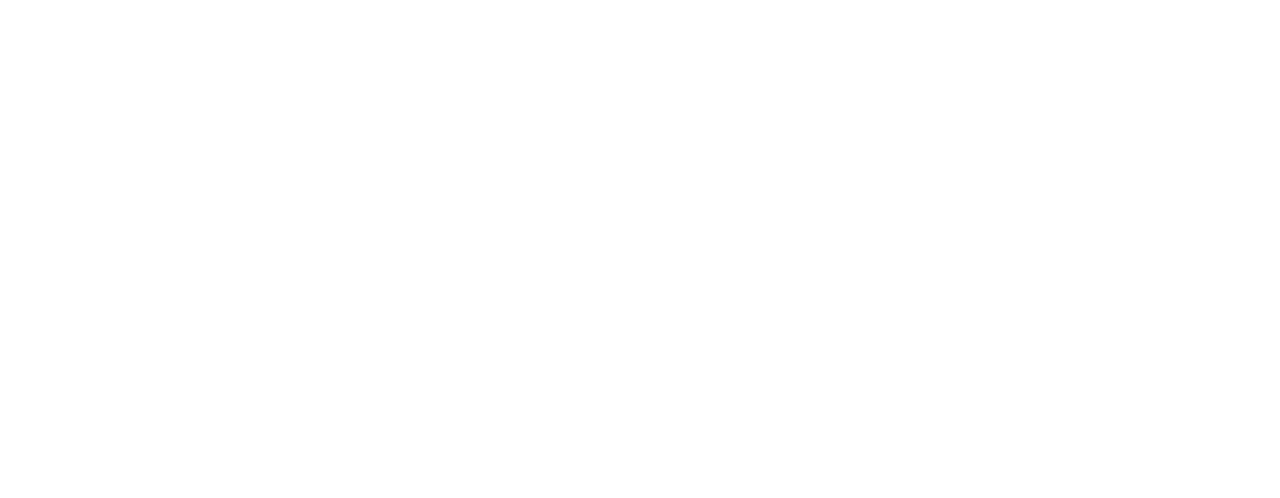
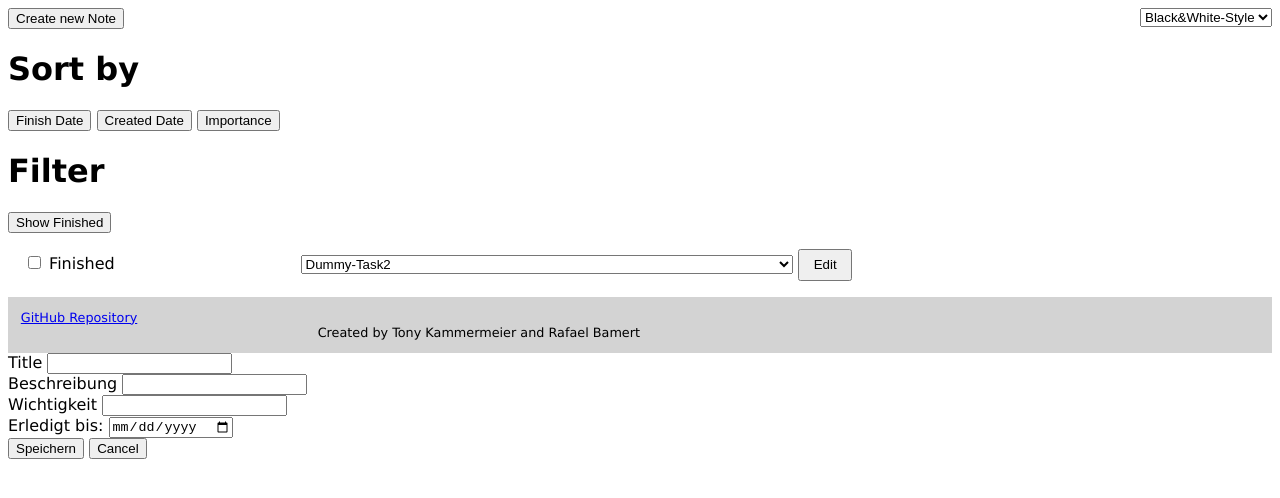
Before and after one commit to elafari/CAS-FEE_project1, a plain HTML site: page index.html in a window 1280 px wide. Drawn offline with Linux system fonts and the light colour scheme.

Commit message:
added html/css structure - work in progress - part2

```diff
--- a/general.css
+++ b/general.css
@@ -0,0 +1,45 @@
+html {
+    font-family: Verdana, sans-serif;
+}
+
+.right {
+    text-align: right;
+}
+
+header select {
+    float: right;
+}
+
+.task-item {
+    margin: 1em;}
+
+.task-item  label {
+    display: inline-block;
+    width: 20% }
+.task-item  select {
+    width: 40%
+}
+.task-item  button {
+    width: 4em;
+    padding: 0.5em;
+}
+
+footer {
+    font-size: 0.8em;
+    background-color: lightgrey;
+    padding: 1em;
+}
+
+footer span {
+    display: inline-block;
+    width: 50%;
+    //border: 1px solid black;
+}
+
+.edit-task-item div label {
+    /*display: inline-block;*/
+    width: 30%;}
+.edit-task-item div input {
+    /*display: inline-block;*/
+    width: 70%;
+}
--- a/index.html
+++ b/index.html
@@ -2,9 +2,75 @@
 <html lang="en">
 <head>
     <meta charset="UTF-8">
-    <title>Title</title>
+    <title>Notes - CAS-FEE Project 1</title>
+
+    <link rel="stylesheet" href="general.css">
+    <!--@todo: jQuery-->
+    <!--@todo: reset.css oder normalize.css?-->
 </head>
+
 <body>
+<header>
+    <button>Create new Note</button>
+    <select name="" id="selectStyle">
+        <option value="bw" selected>Black&White-Style</option>
+        <option value="bw">Dracula-Style</option>
+    </select>
+</header>
+
+<div>
+    <h1>Sort by</h1>
+    <nav>
+        <button>Finish Date</button>
+        <button>Created Date</button>
+        <button>Importance</button>
+    </nav>
+
+    <h1>Filter</h1>
+    <button>Show Finished</button>
+</div>
+
+<main>
+    <!-- View: By Importance -->
+    <div class="task-item">
+        <input type="checkbox" id="finished_task1">
+        <label for="finished_task1">Finished</label>
+        <select name="" id="selectTask">
+            <option value="dummy1">Dummy-Task1</option>
+            <option value="dummy2" selected>Dummy-Task2</option>
+        </select>
+        <button>Edit</button>
+    </div>
+</main>
+
+<footer>
+    <span><a href="https://github.com/elafari/CAS-FEE_project1">GitHub Repository</a></span>
+    <span class="right">Created by Tony Kammermeier and Rafael Bamert</span>
+    <!--@todo: insert GitHub icon and links to our gitHub-pages-->
+</footer>
+
+<form id="edit-task-item">
+    <div>
+        <label for="title">Title</label>
+        <input type="text" id="title">
+    </div>
+    <div>
+        <label for="description">Beschreibung</label>
+        <input type="text" id="description">
+    </div>
+    <div>
+        <label for="importance">Wichtigkeit</label>
+        <input type="text" id="importance">
+    </div>
+    <div>
+        <label for="due-date">Erledigt bis:</label>
+        <input type="date" id="due-date">
+    </div>
+    <div>
+        <button id="save-button">Speichern</button>
+        <button id="cancel-button">Cancel</button>
+    </div>
+</form>
 
 </body>
 </html>
```
